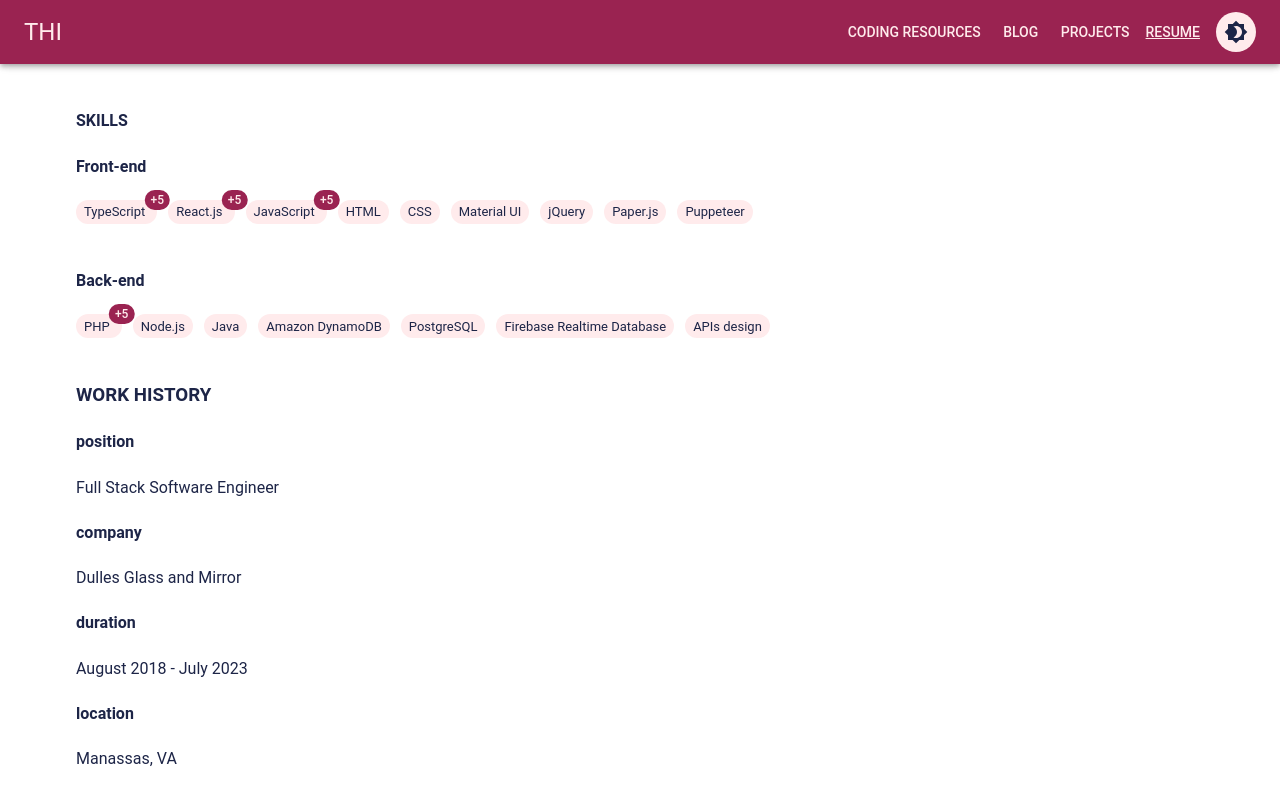
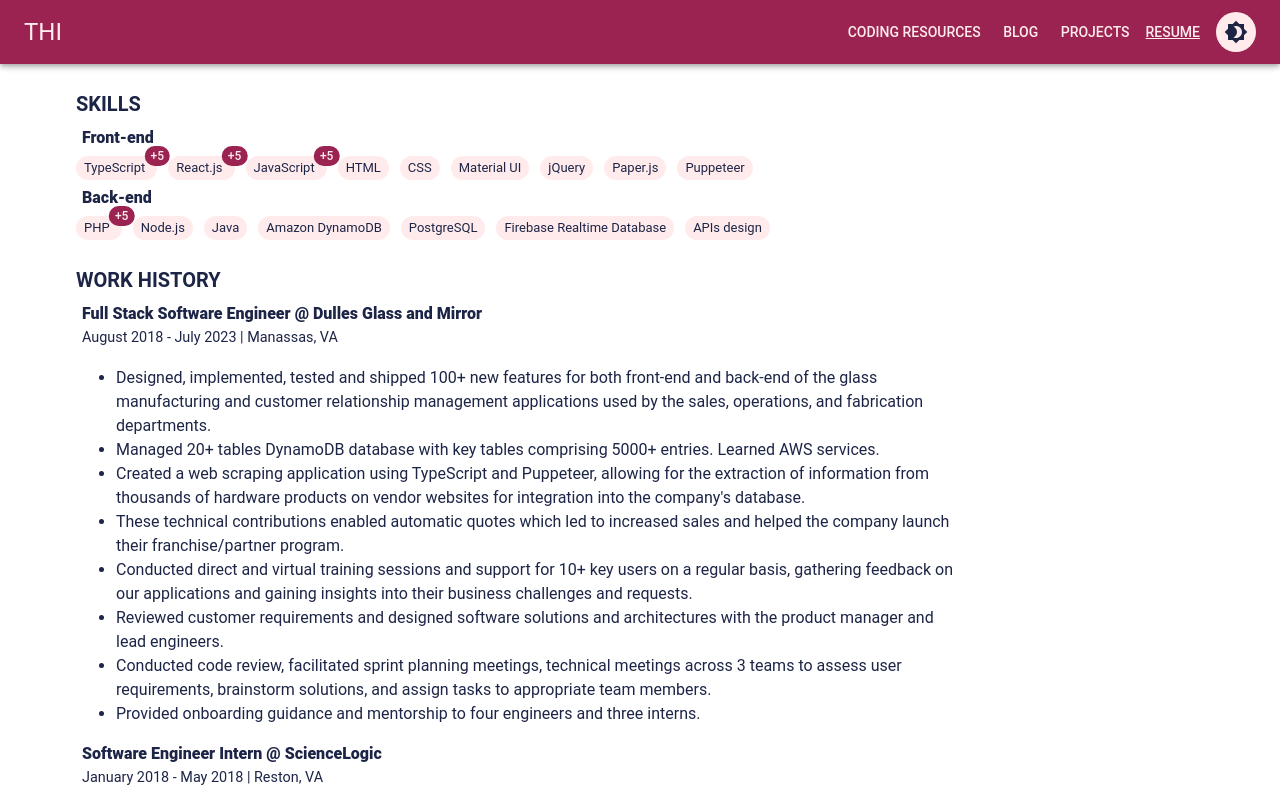
Before and after one commit to justthinguyen/justthinguyen.github.io, a React (Create React App) app: page /resume in a window 1280 px wide. Shown: the top 796 px of the page. Built offline with nearby package versions, Linux system fonts and the light colour scheme.

Commit message:
Styled Work History - looks boring now but good enough!

```diff
--- a/src/pages/ResumePage.tsx
+++ b/src/pages/ResumePage.tsx
@@ -1,8 +1,8 @@
 import { Helmet } from 'react-helmet-async';
-import { Badge, Box, Chip, Grid, Stack } from '@mui/material';
+import { Badge, Box, Chip, Grid, Typography } from '@mui/material';
 import { fullName, ThiResume } from '../contents/MyInfo';
 import { ISkills, IWorkHistory, IEducationHistory, IResume } from '../Types';
-import { TextTooltip, TextStack } from '../components/CustomizedMUI';
+import { Caption, Subtitle, TextTooltip, TextStack, Title } from '../components/CustomizedMUI';
 
 const pageName = 'Resume';
 interface ResumeProps {
@@ -10,6 +10,7 @@ interface ResumeProps {
 }
 // TODO: refactor to reuse
 const Skills = (ps: { skills: ISkills }) => {
+    const title = 'SKILLS';
     const specialSkillChip = (s: string, y: string) => (
         <TextTooltip title={y + ' years working experience'} placement="top-end" sx={{ bgcolor: 'transparent' }} >
             <Badge badgeContent={y} color="primary" sx={{ mr: 1 }}>
@@ -28,27 +29,34 @@ const Skills = (ps: { skills: ISkills }) => {
 
     return (
         <Box>
-            <h4>SKILLS</h4>
+            <Title>{title}</Title>
             {Object.keys(ps.skills).map(key =>
-                <div><h4>{key}</h4> {skillsStack(ps.skills[key])}<br /></div>
+                <div><Subtitle>{key}</Subtitle> {skillsStack(ps.skills[key])}</div>
             )}
+            <br />
         </Box>
     )
 }
 const WorkHistory = (ps: { workHistory: IWorkHistory[] }) => {
+    const title = 'WORK HISTORY';
+    const Work = (work: IWorkHistory) => {
+        const { position, company, duration, location, details } = work;
+        return (
+            <>
+                <Subtitle>{position} @ {company}
+                    <Caption>  {duration} | {location} </Caption>
+                </Subtitle>
+                <Typography>
+                    <ul>{details.map(info => <li>{info}</li>)}</ul>
+                </Typography>
+            </>
+        )
+    };
     return (
-        <>
-            <h3>WORK HISTORY</h3>
-            {ps.workHistory.map(work =>
-                Object.keys(work).map(key =>
-                    <div>
-                        <h4>{key}</h4>
-                        <p>{work[key as keyof IWorkHistory]}</p>
-                    </div>
-                )
-            )}
-
-        </>
+        <Box>
+            <Title>{title}</Title>
+            {ps.workHistory.map(work => Work(work))}
+        </Box>
     )
 }
 const Resume = (ps: ResumeProps) => {
```
